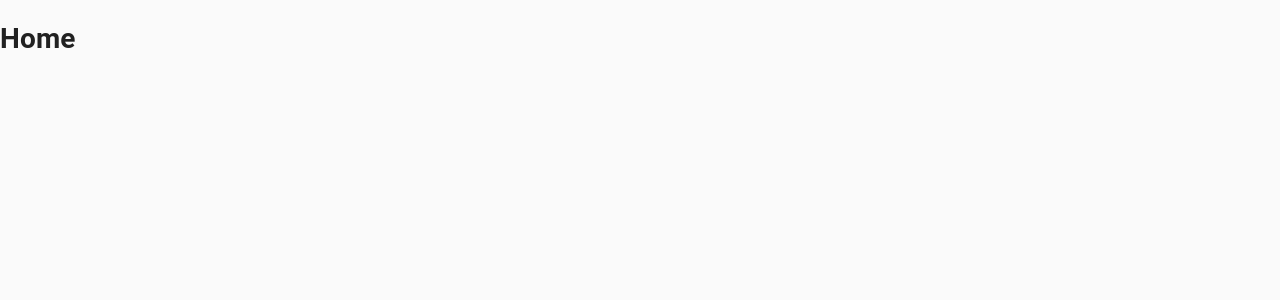
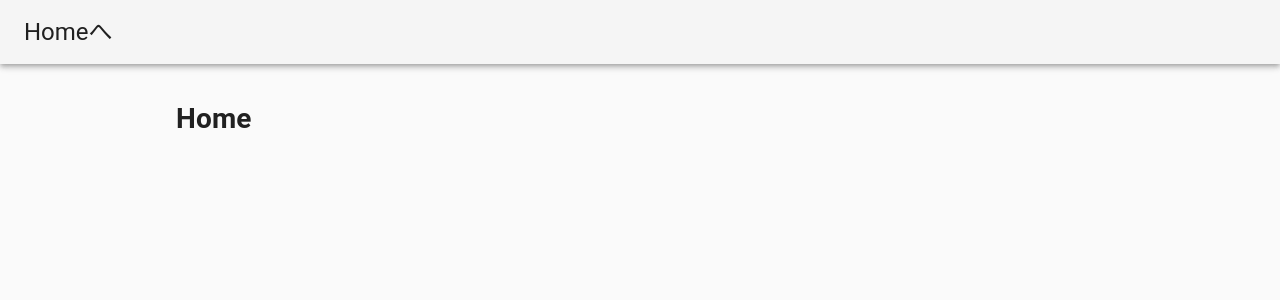
Before and after one commit to tai-fujio/firebase_app, a React (Create React App) app: page / in a window 1280 px wide. Shown: the top 300 px of the page. Built offline with nearby package versions, Linux system fonts and the light colour scheme.

Commit message:
Headコンポーネント,Contentコンポーネント

```diff
--- a/src/AppRouter.jsx
+++ b/src/AppRouter.jsx
@@ -3,15 +3,22 @@ import { BrowserRouter, Switch, Route } from 'react-router-dom'
 import PageHome from './PageHome.jsx'
 import NotFound from './NotFound.jsx'
 import PageThread from './PageThread.jsx'
+import Content from './components/Appcontent.jsx'
+import Header from './components/AppHeader.jsx'
 
 const AppRouter = () => {
   return (
     <BrowserRouter>
-      <Switch>
-        <Route exact path="/" component={PageHome} />
-        <Route path="/threads/:threadId" component={PageThread} />
-        <Route path="*" component={NotFound} />
-      </Switch>
+      <>
+        <Header />
+        <Content>
+          <Switch>
+            <Route exact path="/" component={PageHome} />
+            <Route path="/threads/:threadId" component={PageThread} />
+            <Route path="*" component={NotFound} />
+          </Switch>
+        </Content>
+      </>
     </BrowserRouter>
   )
 }
--- /dev/null
+++ b/src/components/AppHeader.jsx
@@ -0,0 +1,19 @@
+import AppBar from '@material-ui/core/AppBar'
+import Typography from '@material-ui/core/Typography'
+import Toolbar from '@material-ui/core/Toolbar'
+import React from 'react'
+import { Link } from 'react-router-dom'
+
+const Header = () => {
+  return (
+    <AppBar position={'sticky'} color={'default'}>
+      <Toolbar>
+        <Typography color={'inherit'} component={Link} to={'/'} variant={'h5'}>
+          Homeへ
+        </Typography>
+      </Toolbar>
+    </AppBar>
+  )
+}
+
+export default Header
--- a/src/components/Appcontent.js
+++ b/src/components/Appcontent.jsx
@@ -11,10 +11,10 @@ const Styles = makeStyles({
   }
 })
 
-const AppContent = ({ children }) => {
+const Content = ({ children }) => {
   const classes = Styles()
 
   return <main className={classes.root}>{children}</main>
 }
 
-export default AppContent
+export default Content
```
